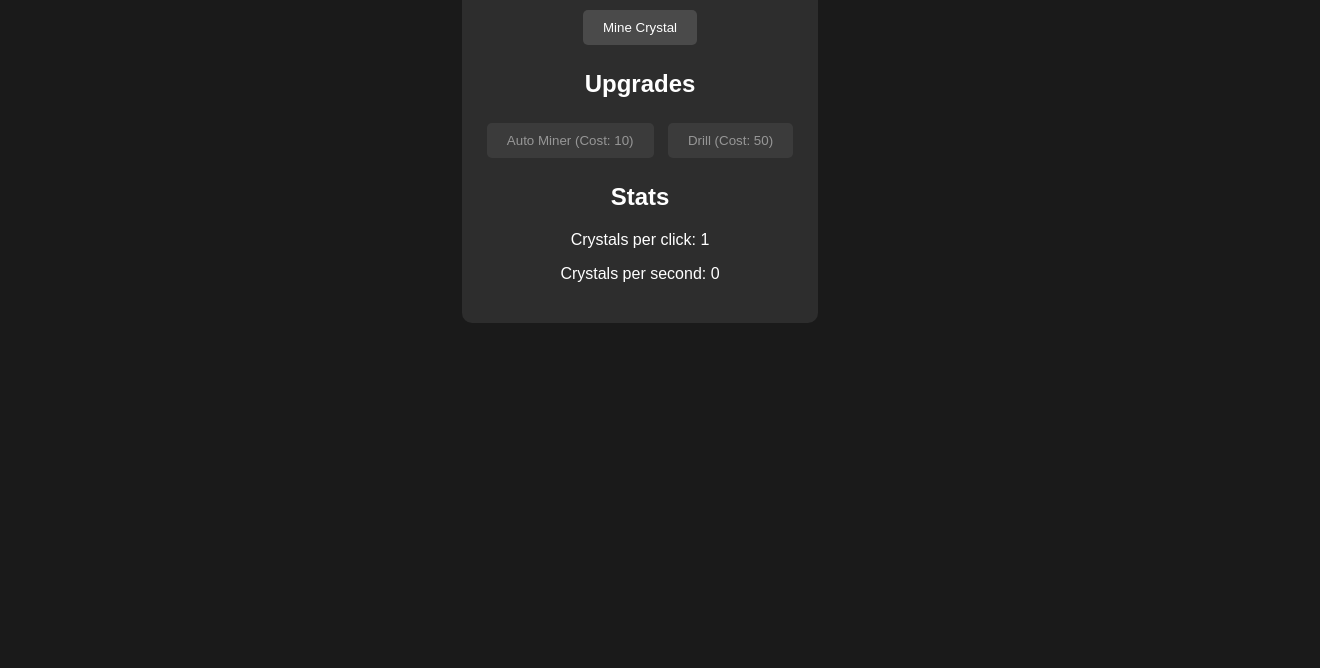
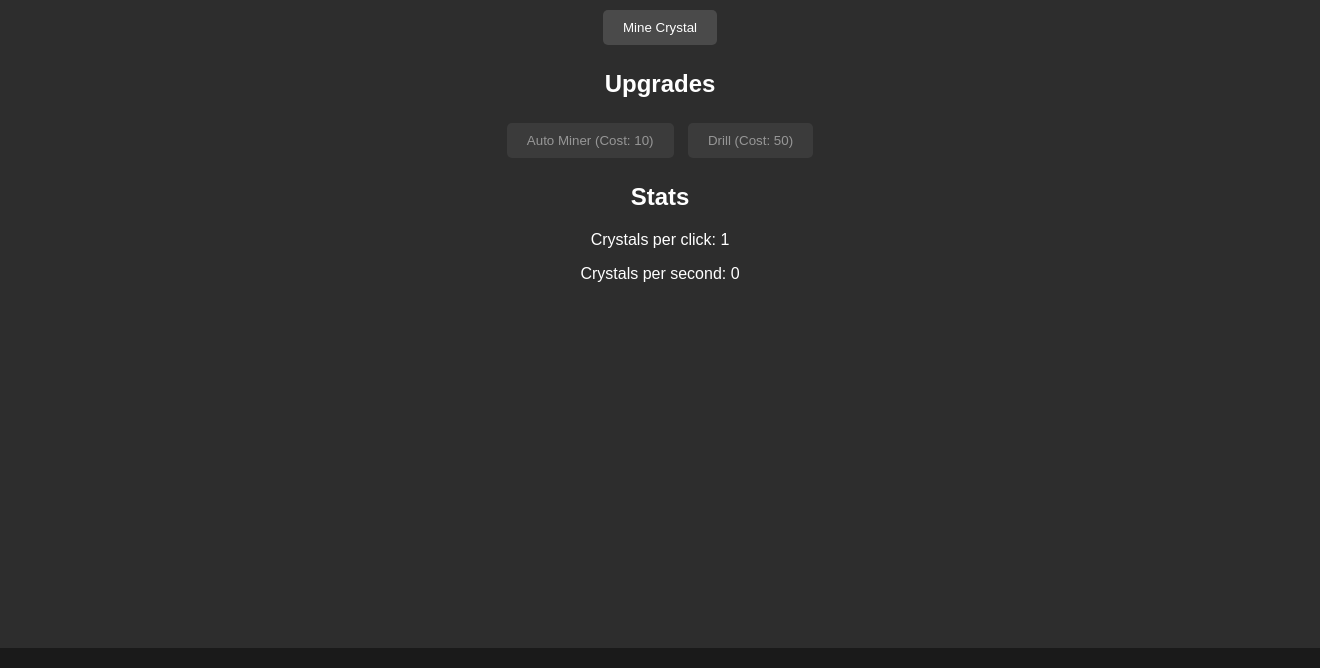
Before and after one commit to jacldotjacl/tateclickergithub, a plain HTML site: page index.html in a window 1280 px wide. Shown: the part 172-840 px from the top of the page, 1320 px wide, since content can reach past the window. Before the commit the page ends 800 px from the top, so only its background shows below. Drawn offline with Linux system fonts and the light colour scheme.

Commit message:
Update styles.css

```diff
--- a/styles.css
+++ b/styles.css
@@ -2,18 +2,17 @@ body {
     font-family: Arial, sans-serif;
     background-color: #1a1a1a;
     color: #ffffff;
-    display: flex;
-    justify-content: center;
-    margin: 0;
-    padding: 20px;
+    margin: 0;  /* Removed flex properties as they're not needed */
+    padding: 20px 0;  /* Changed to only have top/bottom padding */
 }
 
 .game-container {
-    max-width: 600px;
+    width: 100%;  /* Changed from max-width to full width */
     text-align: center;
     background-color: #2d2d2d;
     padding: 20px;
-    border-radius: 10px;
+    border-radius: 0;  /* Removed border-radius since it spans full width */
+    min-height: calc(100vh - 40px);  /* Makes it fill vertical space minus padding */
 }
 
 button {
```
